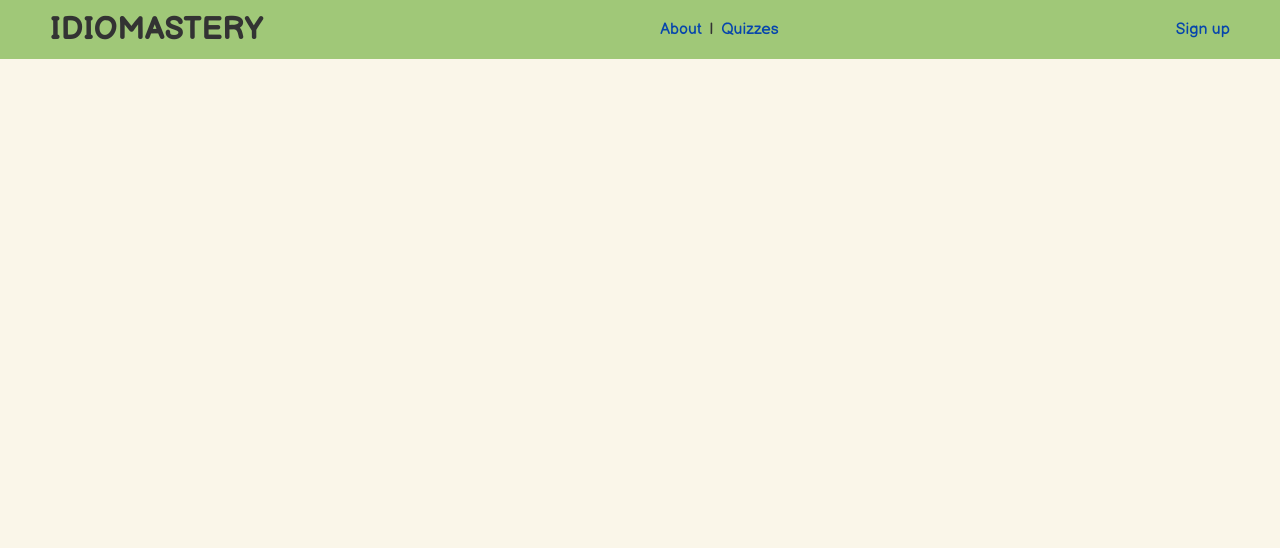
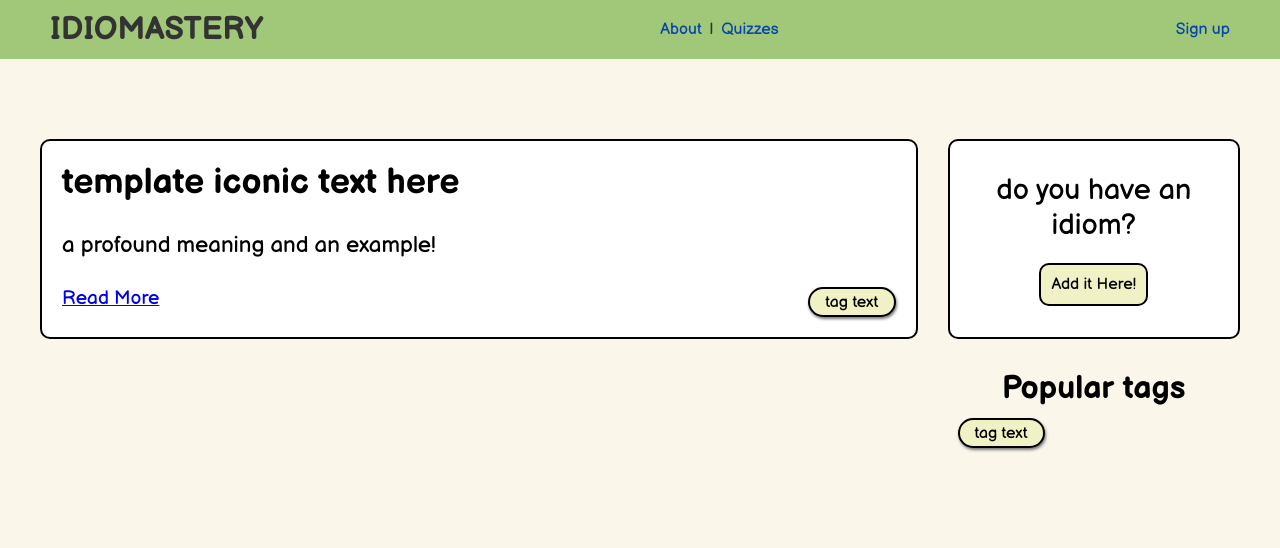
Before and after one commit to ahmadlatif1/idiomastery, a Django app: page / in a window 1280 px wide. Shown: the top 548 px of the page. Run offline with Django 5.2, Linux system fonts and the light colour scheme.

Commit message:
basic template minus data on explore done

```diff
--- a/idiomastery/app/static/style.css
+++ b/idiomastery/app/static/style.css
@@ -31,12 +31,126 @@ body {
 .aboutpage,.createpage,.explorepage,.profilepage{
   background-color: #FAF6E9 ;
 }
-
+.card{
+  border: 2px solid black;
+  border-radius: 10px;
+  background-color: white;
+}
 .bodylimit{
   width: 100%;
   max-width: 1200px; /* make sure this is same as the nav bar limit */
 
 }
+
+.explorebody{
+  display: flex;
+  padding: 80px 0;
+  display: flex;
+  flex-flow: row;
+  justify-content: space-between;
+  gap: 30px;
+}
+
+.widesection{
+  width: 75%;
+
+  display: flex;
+  flex-flow: column;
+  justify-content: stretch;
+  align-items: center;
+  gap: 10px;
+
+  .card{
+    width: 100%;
+  }
+
+}
+.sidesection{
+  width: 25%;
+  display: flex;
+  flex-flow: column;
+  align-items: center;
+  gap: 30px;
+
+  .card{
+    width: 100%;
+  }
+}
+
+
+.add-idiom-card{
+  display: flex;
+  flex-flow: column;
+  align-items: center;
+  justify-content: center;
+  text-align: center;
+  padding: 20px 20px;
+
+  font-size: 1.8em;
+  gap: 20px;
+  height: 200px;
+
+}
+
+
+
+.idiomcard{
+  display: flex;
+  flex-flow: column;
+
+  padding: 20px;
+  min-height: 200px;
+  justify-content: space-between;
+
+
+  .idiomhead{
+
+    display: flex;
+    justify-content: space-between;
+
+    .idiom-phrase{
+      font-size: 2.2em;
+      font-weight: 600;
+    }
+  }
+
+  .idiombody{
+    font-size: 1.4em;
+  }
+  .idiomcardbottom{
+    display: flex;
+    justify-content: space-between;
+    span{
+      font-size: 1.2em;
+    }
+  }
+
+}
+.tag{
+  background-color: #f0f1c5;
+  border: 2px solid black;
+  border-radius: 15px;
+  height: 30px;
+  padding: 4px 15px;
+  text-align: center;
+  cursor: pointer;
+  box-shadow: 1px 2px 3px #777;
+}
+.taglist{
+  display: flex;
+  flex-flow: row wrap;
+
+}
+.populartags{
+  width: 100%;
+  text-align: center;
+  display: flex;
+  flex-flow: column;
+  gap: 10px;
+  min-height: 100px;
+  padding: 0px 10px;
+}
+
 
 
 header{
@@ -97,10 +211,10 @@ input {
 .submitbutton {
   padding: 10px;
   background-color: #f0f1c5;
-  border: 1px solid #999;
+  border: 2px solid black;
   cursor: pointer;
   font-size: 16px;
-  border-radius: 3px;
+  border-radius: 10px;
 
   :hover{
     background-color: #e6e1b8;
--- a/idiomastery/app/templates/explore.html
+++ b/idiomastery/app/templates/explore.html
@@ -21,8 +21,39 @@
             <a href="#">Sign up</a>
           </div>
     </header>
-    <div class="explorebody bodylimit">
+    <div class="explorebody bodylimit" >
+        <div class="widesection">
+            <div class="idiomcard card">
+                <div class="idiomhead">
+                    <span class="idiom-phrase">template iconic text here</span>
+                    <img src="" alt="" class="likebtn">
+                </div>
+                <div class="idiombody">
+                    <span>a profound meaning</span>
+                    <span>and an example!</span>
+                </div>
+                <div class="idiomcardbottom">
+                    <span><a href="/">Read More</a></span>
+                    <div class="taglist">
+                        {% comment %} add first 2-3 tags {% endcomment %}
+                        <div class="tag">tag text</div>
+                    </div>
+                </div>
 
+            </div>
+        </div>
+        <div class="sidesection">
+            <div class="card add-idiom-card">
+                <span>do you have an idiom?</span>
+                <button class="submitbutton" href="/create"> Add it Here!</button>
+            </div>
+            <div class="populartags">
+                <h1>Popular tags</h1>
+                <div class="taglist">
+                    <div class="tag">tag text</div>
+                </div>
+            </div>
+        </div>
     </div>
 </body>
 </html>
```
